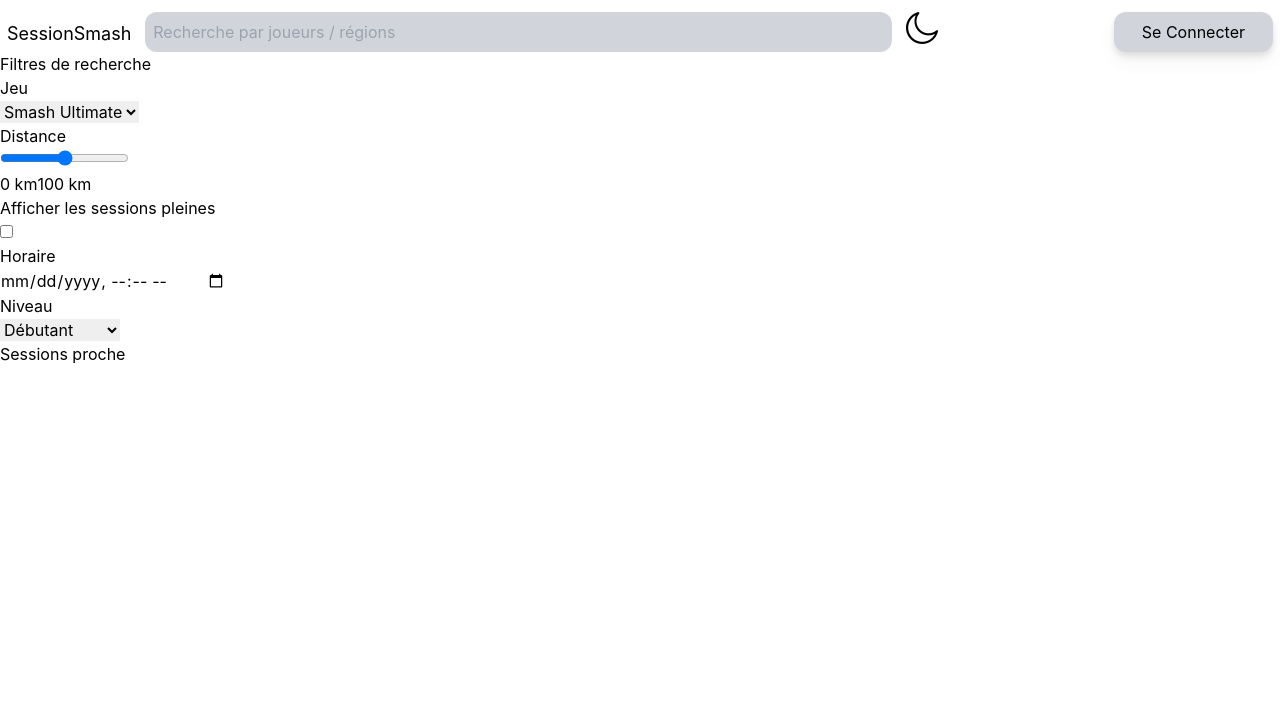
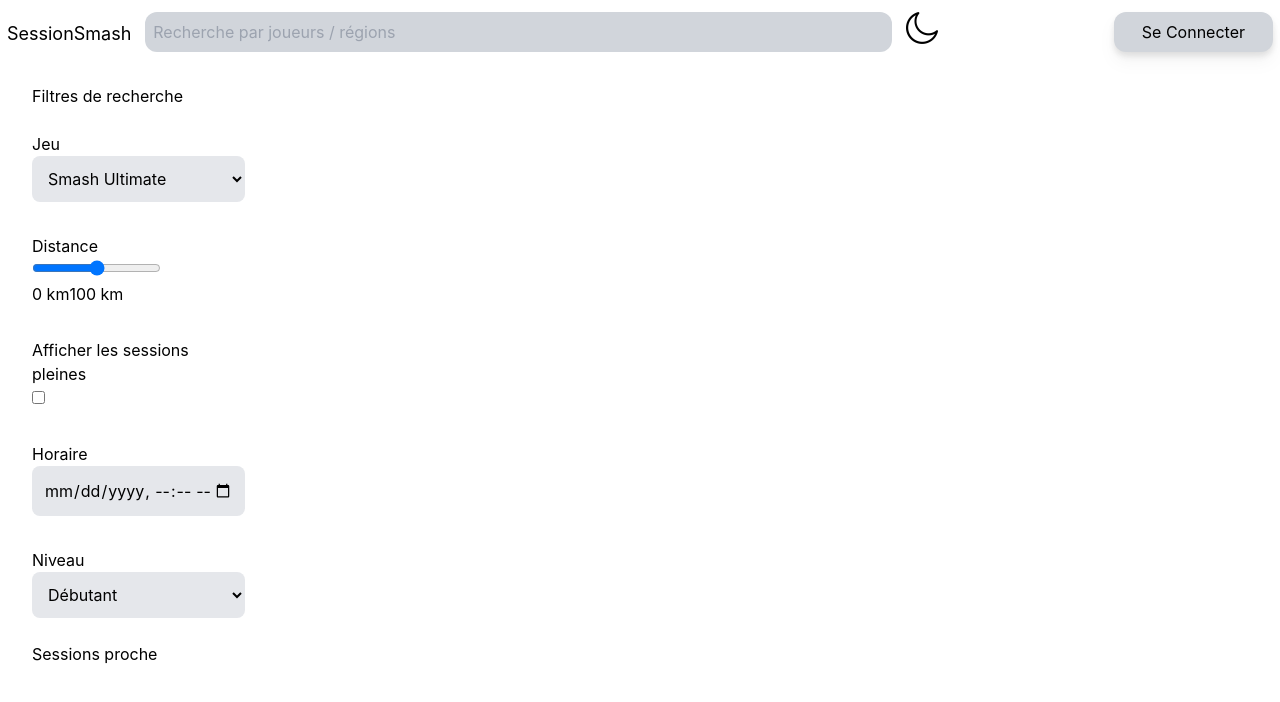
Before and after one commit to shyybi/smashsession, a React (Create React App) app: page / in a window 1280 px wide. Shown: the top 702 px of the page. Built offline with nearby package versions, Linux system fonts and the light colour scheme.

Commit message:
up juk 1
update css filtres

```diff
--- a/src/App.js
+++ b/src/App.js
@@ -17,12 +17,14 @@ function App() {
         </div>
       </header>
       {/* La partie ou y a les filtres a gauche et les sessions a droite */}
-      <div>
+      <div class="m-8 w-1/6" >
         <div>
           <p>Filtres de recherche</p>
+          <br />
+          <div class="flex flex-col gap-8">
             <div>
               <p>Jeu</p>
-            <select name='jeu'>
+              <select name='jeu' class="bg-gray-200 rounded-lg p-3 w-full ">
                 <option value='ultimate'>Smash Ultimate</option>
                 <option value='hdr'>Smash HDR</option>
                 <option value='hdr'>Sm4sh</option>
@@ -30,6 +32,8 @@ function App() {
                 <option value='melee'>Smash Melee</option>
 
               </select>
+            </div>
+            <div>
               <p>Distance</p>
               <div>
                 <input type='range'></input>
@@ -38,18 +42,26 @@ function App() {
                   <p>100 km</p>
                 </div>
               </div>
+            </div>
+            <div>
               <p>Afficher les sessions pleines</p>
               <input type='checkbox'></input>
+            </div>
+            <div>
               <p>Horaire</p>
-            <input type='datetime-local'></input>
+              <input type='datetime-local' class="bg-gray-200 rounded-lg p-3 w-full "></input>
+            </div>
+            <div>
               <p>Niveau</p>
-            <select name='niveau'>
+              <select name='niveau' class="bg-gray-200 rounded-lg p-3 w-full ">
                 <option value='debutant'>Débutant</option>
                 <option value='intermediaire'>Intermédiaire</option>
                 <option value='expert'>Expert</option>
               </select>
             </div>
           </div>
+        </div>
+        <br />
         {/* Petit espace pour pas se perdre */}
         <div>
           <p>Sessions proche</p>
```
Also changed, not shown: src/App.css (line endings or trailing spaces). Lines whose indentation alone changed are shown as unchanged.
